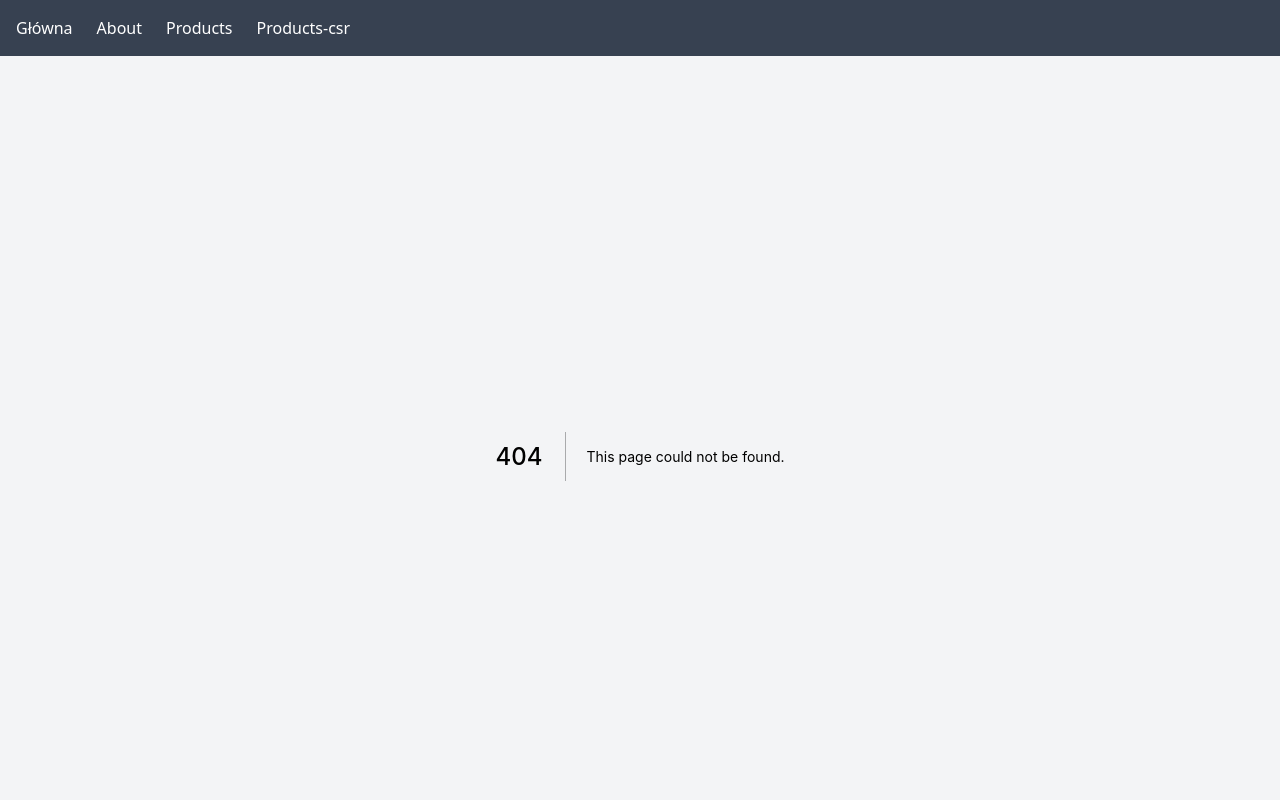
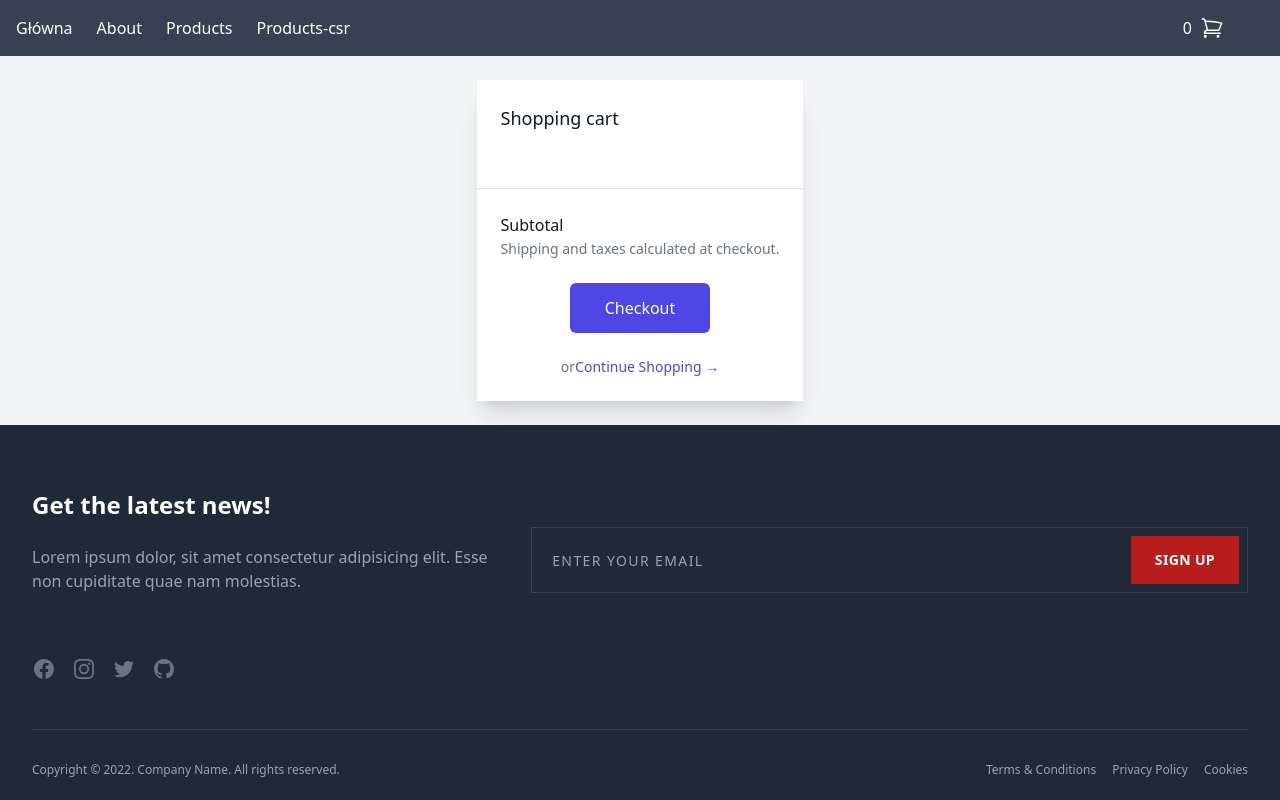
Before and after one commit to Dawid2806/ShopZaiste, a Next.js app: page /cart in a window 1280 px wide. Before the commit this address had no page. Shown: the top 800 px of the page. Built offline with nearby package versions, Linux system fonts and the light colour scheme; what tw-elements would draw is missing.

Commit message:
Feat Cart

```diff
--- /dev/null
+++ b/components/Cart/Cart.tsx
@@ -0,0 +1,24 @@
+import React from "react";
+import { useCartState } from "../../hooks/useContext";
+export const Cart = () => {
+  const cartState = useCartState();
+  return (
+    <a className="inline-flex">
+      <span className="mr-2">{cartState.items.length}</span>
+      <svg
+        xmlns="http://www.w3.org/2000/svg"
+        fill="none"
+        viewBox="0 0 24 24"
+        strokeWidth={1.5}
+        stroke="currentColor"
+        className="w-6 h-6"
+      >
+        <path
+          strokeLinecap="round"
+          strokeLinejoin="round"
+          d="M2.25 3h1.386c.51 0 .955.343 1.087.835l.383 1.437M7.5 14.25a3 3 0 00-3 3h15.75m-12.75-3h11.218c1.121-2.3 2.1-4.684 2.924-7.138a60.114 60.114 0 00-16.536-1.84M7.5 14.25L5.106 5.272M6 20.25a.75.75 0 11-1.5 0 .75.75 0 011.5 0zm12.75 0a.75.75 0 11-1.5 0 .75.75 0 011.5 0z"
+        />
+      </svg>
+    </a>
+  );
+};
--- /dev/null
+++ b/components/Cart/CartContext.tsx
@@ -0,0 +1,70 @@
+import { createContext, ReactNode, useState } from "react";
+interface CartItem {
+  readonly id: string;
+  readonly price: number;
+  readonly title: string;
+  readonly count: number;
+}
+
+interface CartState {
+  readonly items: readonly CartItem[];
+  readonly addItemToCart: (item: CartItem) => void;
+  readonly removeItemFromCart: (id: CartItem["id"]) => void;
+}
+export const cartStateContext = createContext<CartState | null>(null);
+export const CartStateContextProvider = ({
+  children,
+}: {
+  children: ReactNode;
+}) => {
+  const [cartItems, setCartItems] = useState<CartItem[]>([]);
+  return (
+    <cartStateContext.Provider
+      value={{
+        items: cartItems,
+        addItemToCart: (item) => {
+          setCartItems((prevState) => {
+            const existingItem = prevState.find(
+              (existingItem) => existingItem.id === item.id
+            );
+            if (!existingItem) {
+              return [...prevState, item];
+            }
+            return prevState.map((existingItem) => {
+              if (existingItem.id === item.id) {
+                return {
+                  ...existingItem,
+                  count: existingItem.count + 1,
+                };
+              }
+              return existingItem;
+            });
+          });
+        },
+        removeItemFromCart: (id) => {
+          setCartItems((prevState) => {
+            const exisitingItem = prevState.find((elItem) => {
+              return elItem.id === id;
+            });
+            if (exisitingItem && exisitingItem.count <= 1) {
+              return prevState.filter((elItem) => {
+                return elItem.id != id;
+              });
+            }
+            return prevState.map((elItem) => {
+              if (elItem.id === id) {
+                return {
+                  ...elItem,
+                  count: elItem.count - 1,
+                };
+              }
+              return elItem;
+            });
+          });
+        },
+      }}
+    >
+      {children}
+    </cartStateContext.Provider>
+  );
+};
--- /dev/null
+++ b/components/Cart/CartItem.tsx
@@ -0,0 +1,54 @@
+import React from "react";
+import { useCartState } from "../../hooks/useContext";
+
+interface CartItemProps {
+  id: string;
+  title: string;
+  price: number;
+  count: number;
+}
+
+export const CartItem = (props: CartItemProps) => {
+  const cartState = useCartState();
+  return (
+    <li className="flex py-6 lg:mx-12 xl:mx-20">
+      <div className="h-24 w-24 flex-shrink-0 overflow-hidden rounded-md border border-gray-200">
+        <img
+          src="https://tailwindui.com/img/ecommerce-images/shopping-cart-page-04-product-01.jpg"
+          alt="Salmon orange fabric pouch with match zipper, gray zipper pull, and adjustable hip belt."
+          className="h-full w-full object-cover object-center"
+        />
+      </div>
+
+      <div className="ml-4 flex flex-1 flex-col">
+        <div>
+          <div className="flex justify-between text-base font-medium text-gray-900">
+            <h3>
+              <a href="#">{}</a>
+            </h3>
+            <p className="ml-4">
+              {props.price}
+              {""} zł
+            </p>
+          </div>
+          <p className="mt-1 text-sm text-gray-500">{props.title}</p>
+        </div>
+        <div className="flex flex-1 items-end justify-between text-sm">
+          <p className="text-gray-500">Qty {props.count}</p>
+
+          <div className="flex">
+            <button
+              onClick={() => {
+                cartState.removeItemFromCart(props.id);
+              }}
+              type="button"
+              className="font-medium text-indigo-600 hover:text-indigo-500"
+            >
+              Remove
+            </button>
+          </div>
+        </div>
+      </div>
+    </li>
+  );
+};
--- /dev/null
+++ b/components/Cart/CartList.tsx
@@ -0,0 +1,69 @@
+import React from "react";
+import { useCartState } from "../../hooks/useContext";
+import { CartItem } from "./CartItem";
+
+export const CartList = () => {
+  const cartState = useCartState();
+
+  return (
+    <div className="pointer-events-auto  flex justify-center items-center my-6">
+      <div className="flex h-full flex-col lg:grid  overflow-y-scroll bg-white shadow-xl">
+        <div className="grid-col-2 overflow-y-auto py-6 px-4 sm:px-6">
+          <div className="flex items-start justify-between">
+            <h2 className="text-lg font-medium text-gray-900">Shopping cart</h2>
+          </div>
+
+          <div className="mt-8">
+            <div className="flow-root">
+              <ul
+                role="list"
+                className="-my-6 divide-y lg:grid lg:grid-cols-2 xl:grid-cols-3 divide-gray-200"
+              >
+                {cartState.items.map((item, index) => {
+                  return (
+                    <CartItem
+                      key={`${item.price}_${item.title}_${index}`}
+                      price={item.price}
+                      title={item.title}
+                      count={item.count}
+                      id={item.id}
+                    />
+                  );
+                })}
+              </ul>
+            </div>
+          </div>
+        </div>
+        <div className="border-t border-gray-200 py-6 px-4 sm:px-6 lg:flex flex-col justify-end">
+          <div className="flex justify-between text-base font-medium text-gray-900">
+            <p>Subtotal</p>
+            <p></p>
+          </div>
+          <p className="mt-0.5 text-sm text-gray-500">
+            Shipping and taxes calculated at checkout.
+          </p>
+          <div className="mt-6">
+            <a
+              href="#"
+              className="flex w-6/12 mx-auto justify-center items-center  rounded-md border border-transparent bg-indigo-600 px-6 py-3 text-base font-medium text-white shadow-sm hover:bg-indigo-700"
+            >
+              Checkout
+            </a>
+          </div>
+          <div className="mt-6 flex justify-center text-center text-sm text-gray-500">
+            <p>
+              or
+              <button
+                type="button"
+                className="font-medium  text-indigo-600 hover:text-indigo-500"
+              >
+                Continue Shopping
+                <span aria-hidden="true"> &rarr;</span>
+              </button>
+            </p>
+          </div>
+        </div>
+      </div>
+    </div>
+  );
+};
--- a/components/Header/Header.tsx
+++ b/components/Header/Header.tsx
@@ -1,11 +1,12 @@
 import Link from "next/link";
 import { useRouter } from "next/router";
+import { Cart } from "../Cart/Cart";
 
 export const Header = () => {
   const router = useRouter();
   return (
     <header className=" mx-auto w-full">
-      <nav className="bg-gray-700 text-white px-4 py-4  ">
+      <nav className="bg-gray-700 text-white px-4 py-4 flex justify-between items-center ">
         <ul className="flex flex-col md:flex-row md:gap-6 ">
           <Link href={"/"}>
             <li className="cursor-pointer">Główna</li>
@@ -20,6 +21,11 @@ export const Header = () => {
             <li className="cursor-pointer">Products-csr</li>
           </Link>
         </ul>
+        <Link href={"/cart"}>
+          <div className=" cursor-pointer mr-10 ">
+            <Cart />
+          </div>
+        </Link>
       </nav>
     </header>
   );
--- a/components/Products/ProductsList.tsx
+++ b/components/Products/ProductsList.tsx
@@ -1,5 +1,6 @@
 import Image from "next/image";
 import Link from "next/link";
+import { useCartState } from "../../hooks/useContext";
 import { ProductsDetails } from "../../typs";
 
 type ProductListItem = Pick<
@@ -13,10 +14,11 @@ interface ProductListItemProps {
 }
 
 export const ProductListItem = ({ data, link }: ProductListItemProps) => {
+  const cartState = useCartState();
   return (
     <>
       <div className="group relative">
-        <div className="aspect-w-1 aspect-h-1 w-full overflow-hidden rounded-md  group-hover:opacity-75 lg:aspect-none ">
+        <div className="">
           <div className="bg-white p-4">
             <Image
               src={`${data.thumbailUrl}`}
@@ -34,7 +36,7 @@ export const ProductListItem = ({ data, link }: ProductListItemProps) => {
             <h3 className="text-sm text-gray-700">
               <Link href={`${link}${data.id}`}>
                 <a>
-                  <span aria-hidden="true" className="absolute inset-0" />
+                  <span aria-hidden="true" className="" />
                   {data.title}
                 </a>
               </Link>
@@ -42,6 +44,21 @@ export const ProductListItem = ({ data, link }: ProductListItemProps) => {
             <p className="mt-1 text-sm text-gray-500">{data.price} zl</p>
           </div>
         </div>
+        <div className="justify-center flex">
+          <button
+            onClick={() => {
+              cartState.addItemToCart({
+                id: String(data.id),
+                price: data.price,
+                title: data.title,
+                count: 1,
+              });
+            }}
+            className="bg-red-500 uppercase p-2 mt-4 shadow-2xl rounded-2xl text-gray-200 hover:bg-cyan-800"
+          >
+            dodaj do koszyka
+          </button>
+        </div>
       </div>
     </>
   );
--- /dev/null
+++ b/hooks/useContext.tsx
@@ -0,0 +1,10 @@
+import React, { useContext } from "react";
+import { cartStateContext } from "../components/Cart/CartContext";
+
+export const useCartState = () => {
+  const cartState = useContext(cartStateContext);
+  if (!cartState) {
+    throw new Error("You forgot CartStateContextProvider");
+  }
+  return cartState;
+};
--- a/pages/_app.tsx
+++ b/pages/_app.tsx
@@ -6,9 +6,11 @@ import { QueryClient } from "react-query";
 import { Layout } from "../components/Layout.tsx/Layout";
 import { DefaultSeo } from "next-seo";
 import SEO from "./../next-seo.config";
+import { CartStateContextProvider } from "../components/Cart/CartContext";
 const client = new QueryClient();
 function MyApp({ Component, pageProps }: AppProps) {
   return (
+    <CartStateContextProvider>
       <Layout>
         <DefaultSeo {...SEO} />
 
@@ -16,6 +18,7 @@ function MyApp({ Component, pageProps }: AppProps) {
           <Component {...pageProps} />
         </QueryClientProvider>
       </Layout>
+    </CartStateContextProvider>
   );
 }
 
--- /dev/null
+++ b/pages/cart/index.tsx
@@ -0,0 +1,11 @@
+import { it } from "node:test";
+import React from "react";
+import { CartList } from "../../components/Cart/CartList";
+import { useCartState } from "../../hooks/useContext";
+
+const CartPage = () => {
+  const cartState = useCartState();
+  return <CartList />;
+};
+
+export default CartPage;
--- a/pages/products-csr/index.tsx
+++ b/pages/products-csr/index.tsx
@@ -62,10 +62,7 @@ const ProductsCSRPage: React.FC = () => {
           <div className="mt-6 grid grid-cols-1 gap-y-10 gap-x-6 sm:grid-cols-2 lg:grid-cols-4 xl:gap-x-8">
             {data.map((product) => {
               return (
-                <div
-                  key={product.id}
-                  className="shadow-xl border-2 p-4 m-4 cursor-pointer "
-                >
+                <div key={product.id} className="shadow-xl border-2 p-4 m-4 ">
                   <ProductListItem
                     data={{
                       id: `/${product.id}`,
--- a/pages/products/[page].tsx
+++ b/pages/products/[page].tsx
@@ -37,10 +37,7 @@ const ProductsPage = ({
           <div className="mt-6 grid grid-cols-1 gap-y-10 gap-x-6 sm:grid-cols-2 lg:grid-cols-4 xl:gap-x-8">
             {data.map((product) => {
               return (
-                <div
-                  key={product.id}
-                  className="shadow-xl border-2 p-4 m-4 cursor-pointer "
-                >
+                <div key={product.id} className="shadow-xl border-2 p-4 m-4 ">
                   <ProductListItem
                     data={{
                       id: `/item/${product.id}`,
--- a/typs.ts
+++ b/typs.ts
@@ -22,9 +22,9 @@ export interface StoreApiResponse {
 
 export interface ProductsDetails {
   image?: string;
-  price?: number;
+  price: number;
   id: string | number;
-  title?: string;
+  title: string;
   description?: string;
   thumbailUrl?: string;
   thumbailAlt?: string;
```
Lines whose indentation alone changed are shown as unchanged.
